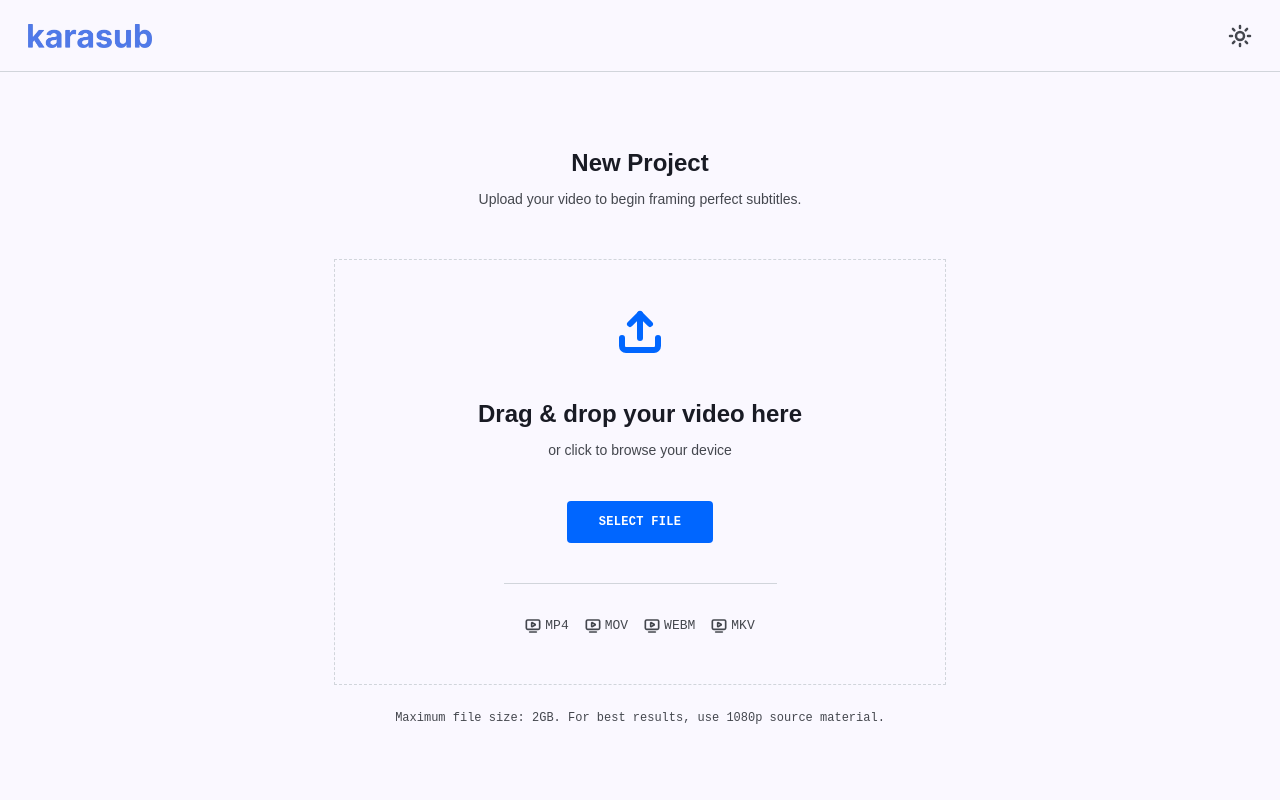
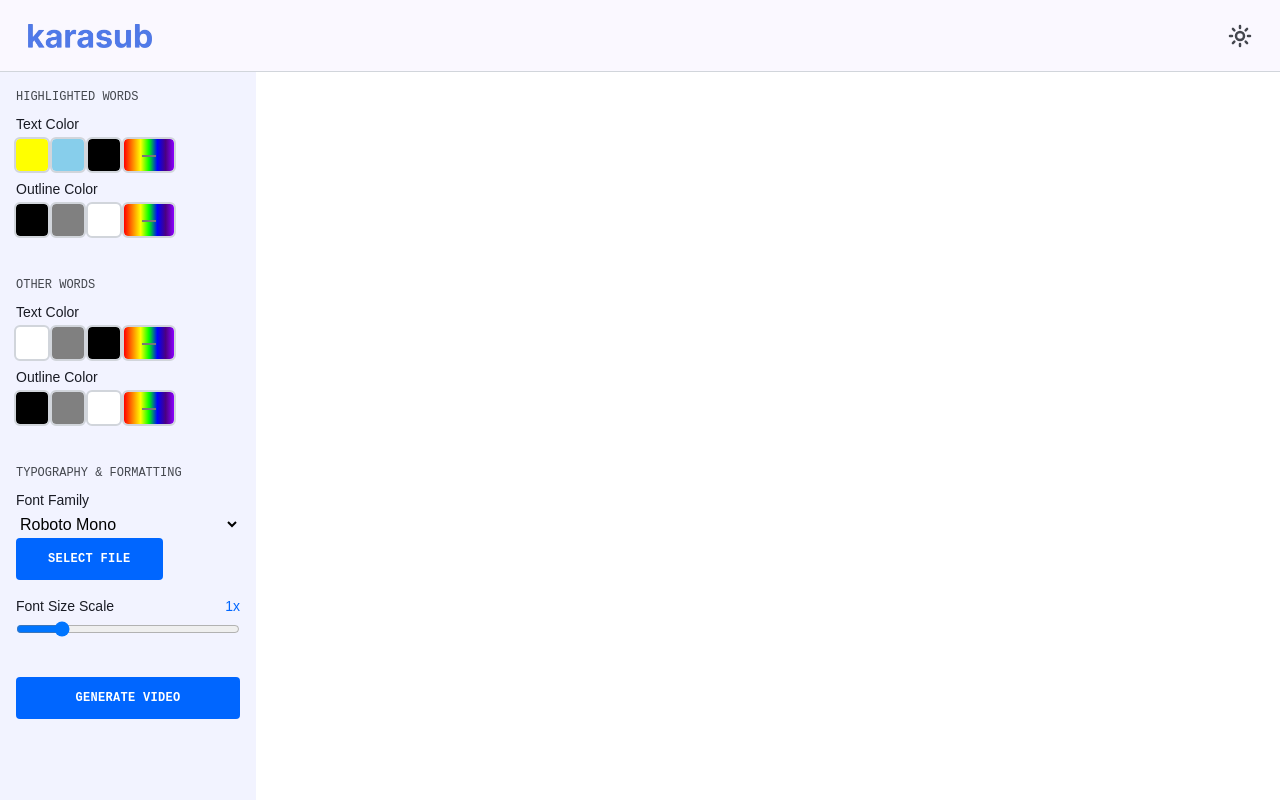
Before and after one commit to nvn0x33/karasub-web, a React (Vite) app in the folder client/: page / in a window 1280 px wide. Built offline with nearby package versions, Linux system fonts and the light colour scheme.

Commit message:
feat: add a button for user to upload a custom font file

```diff
--- a/client/src/App.tsx
+++ b/client/src/App.tsx
@@ -25,9 +25,9 @@ function App() {
             <PageContext value={changePage}>
                 <VidList value={{ videos, setVideos }}>
                     <main className="outline outline-outline flex flex-col flex-1 min-h-0 overflow-auto">
-                        {pages[pageIndex] === "upload" && <UploadScreen />}
-                        {pages[pageIndex] === "config" && <SubtitleConfig />}
-                        {/* <SubtitleConfig /> */}
+                        {/* {pages[pageIndex] === "upload" && <UploadScreen />}
+                        {pages[pageIndex] === "config" && <SubtitleConfig />} */}
+                        <SubtitleConfig />
                     </main>
                 </VidList>
             </PageContext>
--- a/client/src/components/FontFamily.tsx
+++ b/client/src/components/FontFamily.tsx
@@ -1,6 +1,8 @@
 // import { useEffect } from "react";
 
+import { useRef, useState } from "react";
 import type { subtitleConfig } from "../types/subtitleConfig";
+import PrimaryButton from "./PrimaryButton";
 
 const SUPPORTED_FONTS = [
     {
@@ -14,6 +16,7 @@ const SUPPORTED_FONTS = [
 ];
 
 export default function FontFamily({ setConfig }) {
+    const [fontList, setFontList] = useState(SUPPORTED_FONTS);
     // useEffect(() => {
     //     // get the supported font information from the backend
     // });
@@ -31,12 +34,41 @@ export default function FontFamily({ setConfig }) {
                 <label htmlFor="font-family">Font Family</label>
             </h6>
             <select name="font-family" id="font-family" onChange={handleChange}>
-                {SUPPORTED_FONTS.map((font, index: number) => (
+                {fontList.map((font, index: number) => (
                     <option key={index} value={font.value}>
                         {font.displayName}
                     </option>
                 ))}
             </select>
+            <UploadFont setFontList={setFontList} />
         </div>
     );
 }
+
+function UploadFont(setFontList) {
+    const fontInput = useRef(null);
+    const handleClick = () => {
+        fontInput.current.click();
+    };
+    return (
+        <div>
+            <div>
+                <input
+                    ref={fontInput}
+                    onChange={(e) => {
+                        handleFileUpload(e.target.files);
+                    }}
+                    type="file"
+                    id="fontInput"
+                    accept=".ttf,.otf,.ttc"
+                    hidden
+                />
+                <PrimaryButton
+                    text="SELECT FILE"
+                    handleClick={handleClick}
+                    id="fontInput"
+                />
+            </div>
+        </div>
+    );
+}
--- a/client/src/pages/SubtitleConfig.tsx
+++ b/client/src/pages/SubtitleConfig.tsx
@@ -7,7 +7,7 @@ import type { subtitleConfig } from "../types/subtitleConfig";
 import FontFamily from "../components/FontFamily";
 import FontSizeScaler from "../components/FontSizeScaler";
 import PrimaryButton from "../components/PrimaryButton";
-import FontPreview from "../components/FontPreview";
+// import FontPreview from "../components/FontPreview";
 // import { useEffect } from "react";
 
 export default function SubtitleConfig() {
@@ -39,7 +39,7 @@ function VideoConfig() {
     const uploadConfig = () => {};
     return (
         <>
-            <div className="flex shrink-0 flex-col justify-between p-4 bg-config-bg h-full tablet-lg:w-1/5">
+            <div className="flex shrink-0 flex-col gap-10 p-4 bg-config-bg h-full tablet-lg:w-1/5">
                 {ConfigUI.map((section) => (
                     <div key={section.id}>
                         <h5 className="mb-2 text-mono-label text-desc font-mono font-medium">
@@ -62,7 +62,7 @@ function VideoConfig() {
                 {/* typography */}
                 <div>
                     <h5 className="mb-2 text-mono-label text-desc font-mono font-medium">
-                        TYPOGRAPHY
+                        TYPOGRAPHY & FORMATTING
                     </h5>
                     <div className="flex flex-col gap-4">
                         <FontFamily setConfig={setConfig} />
```
